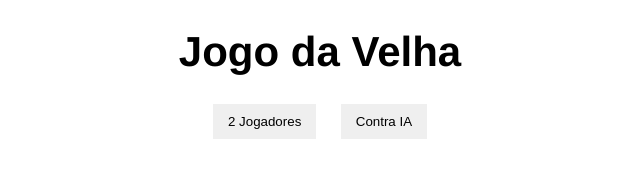
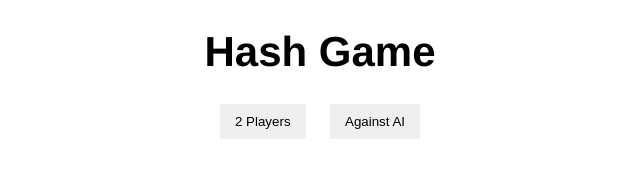
Before and after one commit to kleinpkms/Tic-Tac-Toe, a plain HTML site: page index.html in a window 1280 px wide. Shown: the whole page, without its empty margins (320-960 px from the left). Drawn offline with Linux system fonts and the light colour scheme.

Commit message:
Update index.html

```diff
--- a/index.html
+++ b/index.html
@@ -6,10 +6,10 @@
   <link rel="stylesheet" href="css/styles.css">
 </head>
 <body>
-  <h1>Jogo da Velha</h1>
+  <h1>Hash Game</h1>
   <div id="buttons-container">
-    <button id="2-players">2 Jogadores</button>
-    <button id="ai-player">Contra IA</button>
+    <button id="2-players">2 Players</button>
+    <button id="ai-player">Against AI</button>
   </div>
   <div id="container" class="hide">
     <div class="box" id="block-1"></div>
```
